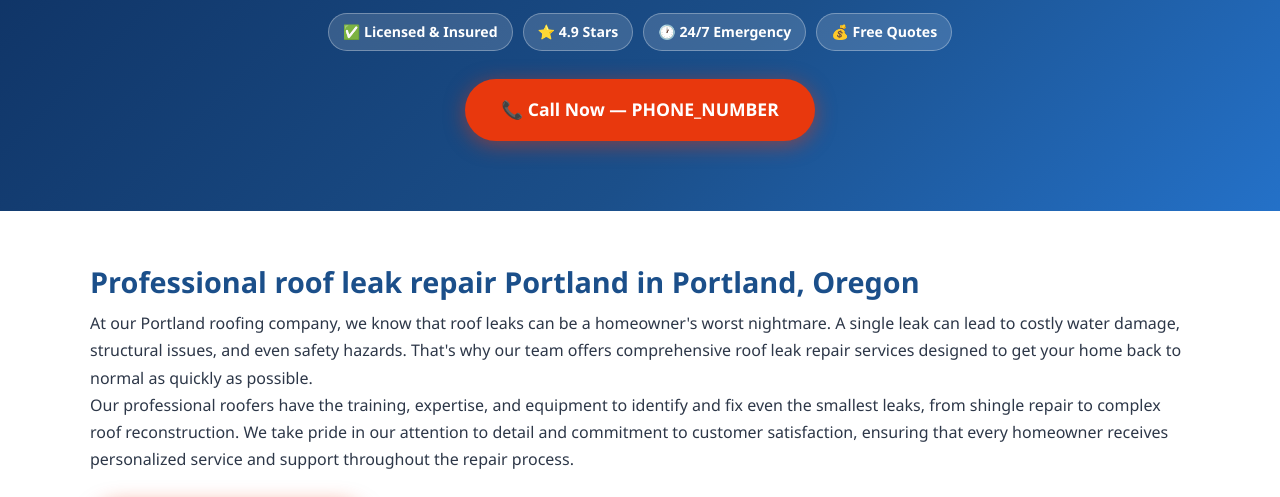
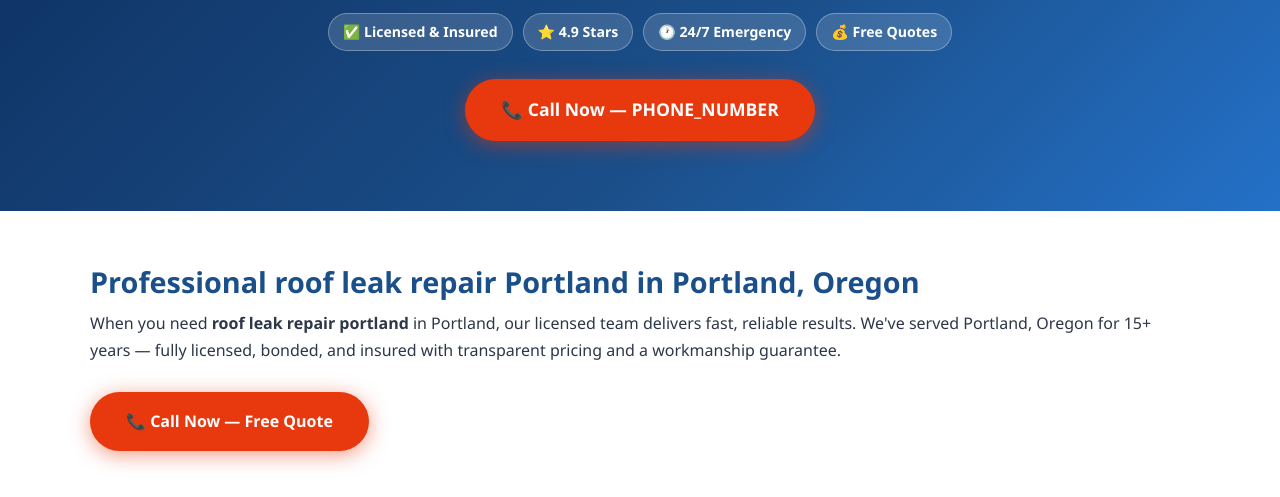
Before and after one commit to leadsmartaffiliate/roofing-company-portland-or, a plain HTML site: page roof-repair/index.html in a window 1280 px wide. Shown: the part 283-780 px from the top of the page. Drawn offline with Linux system fonts and the light colour scheme.

Commit message:
Update roof-repair/index.html

```diff
--- a/roof-repair/index.html
+++ b/roof-repair/index.html
@@ -170,8 +170,7 @@ footer{background:var(--dark);color:#c9d1e0;padding:40px 20px 20px}
 <section aria-labelledby="sub-intro-heading">
   <div class="section-inner">
     <h2 id="sub-intro-heading">Professional roof leak repair Portland in Portland, Oregon</h2>
-    <p>At our Portland roofing company, we know that roof leaks can be a homeowner's worst nightmare. A single leak can lead to costly water damage, structural issues, and even safety hazards. That's why our team offers comprehensive roof leak repair services designed to get your home back to normal as quickly as possible.</p>
-<p>Our professional roofers have the training, expertise, and equipment to identify and fix even the smallest leaks, from shingle repair to complex roof reconstruction. We take pride in our attention to detail and commitment to customer satisfaction, ensuring that every homeowner receives personalized service and support throughout the repair process.</p>
+    <p>When you need <strong>roof leak repair portland</strong> in Portland, our licensed team delivers fast, reliable results. We've served Portland, Oregon for 15+ years — fully licensed, bonded, and insured with transparent pricing and a workmanship guarantee.</p>
     <br>
     <a href="tel:PHONE_NUMBER" class="btn-call" style="font-size:1em"
        aria-label="Call now for roof leak repair Portland in Portland">📞 Call Now — Free Quote</a>
```
